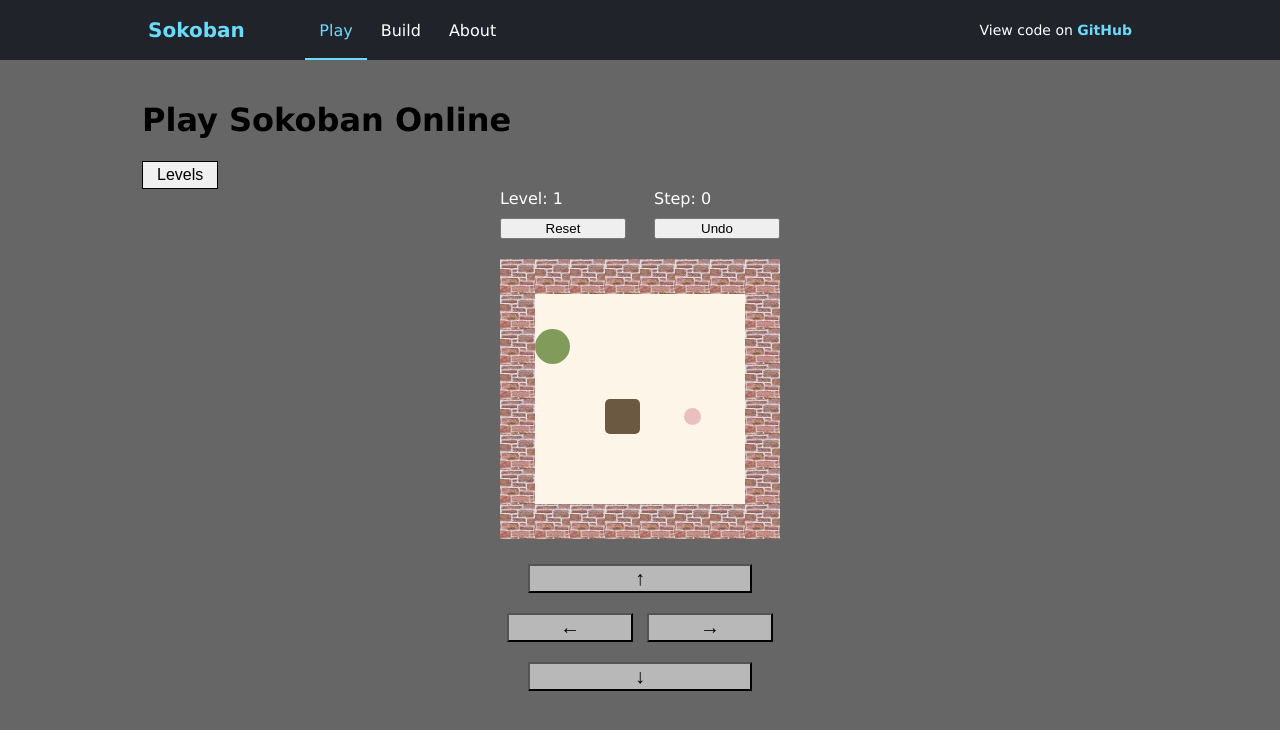
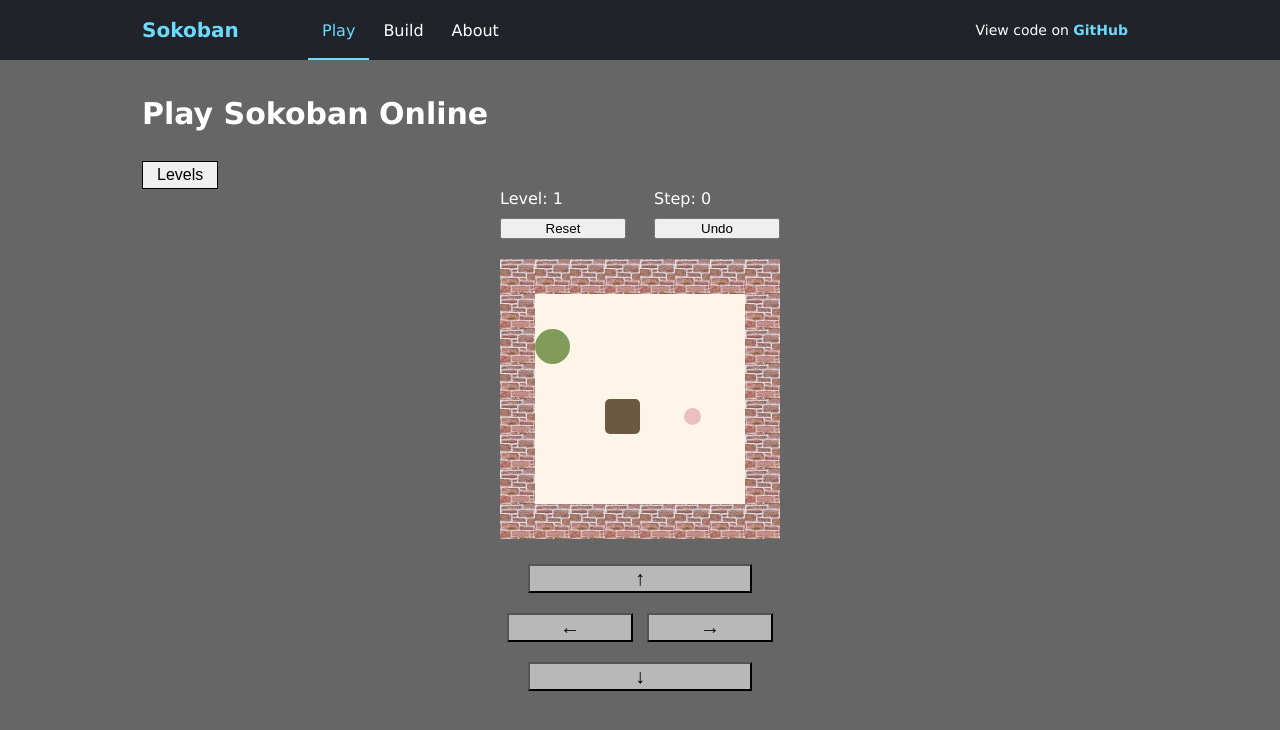
Before and after one commit to eremina-official/sokoban-javascript, a website with bundled scripts: page index.html in a window 1280 px wide. Built offline with nearby package versions, Linux system fonts and the light colour scheme.

Commit message:
add h1 header styles

```diff
--- a/src-oop/css/stylesheet.css
+++ b/src-oop/css/stylesheet.css
@@ -22,7 +22,7 @@ header {
   max-width: 1024px;
   height: 60px;
   margin: auto;
-  padding: 0 10px;
+  padding: 0 14px;
   display: flex;
   align-items: center;
 }
@@ -33,7 +33,7 @@ header a {
   color: rgb(107, 218, 251);
 }
 .header__title {
-  padding: 10px;
+  padding: 10px 0;
   flex-basis: calc(100% / 6);
 }
 .header__nav{
@@ -69,6 +69,11 @@ main {
   max-width: 1024px;
   margin: auto;
   padding: 20px 14px;
+}
+h1 {
+  margin: 16px 0 30px;
+  font-size: 18px;
+  color: white;
 }
 
 .game-container {
@@ -111,4 +116,7 @@ main {
   .header__title {
     font-size: 20px;
   }
+  h1 {
+    font-size: 30px;
+  }
 }
```
